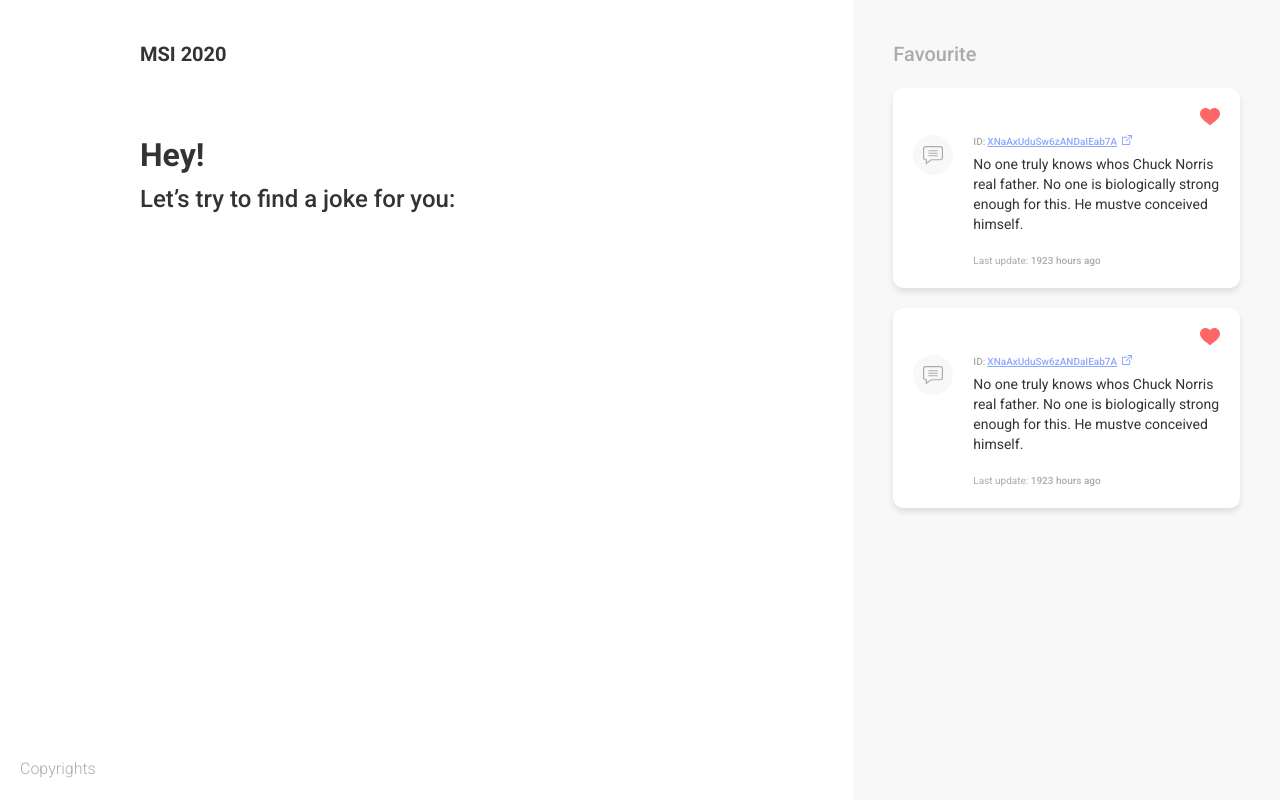
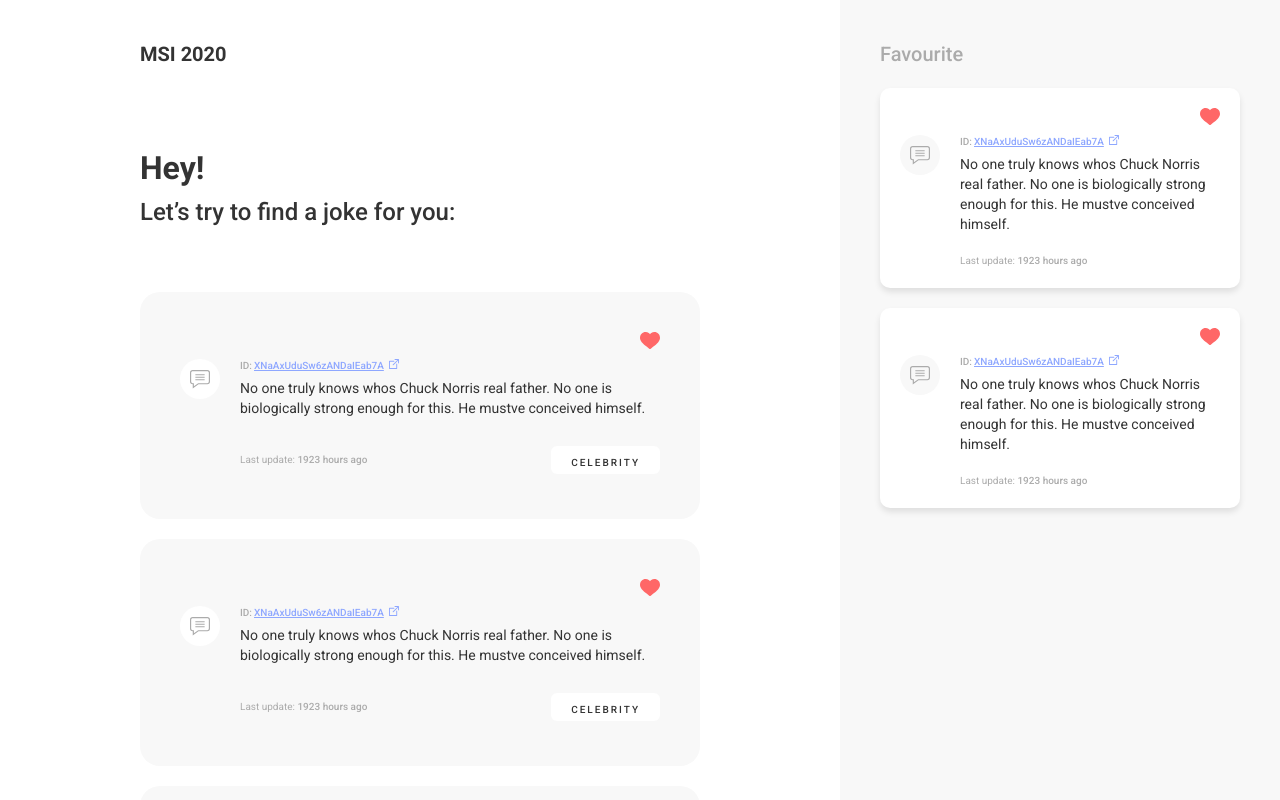
Before and after one commit to AnnabellFlem/MSI-2020, a React (Create React App) app: page / in a window 1280 px wide. Shown: the top 800 px of the page. Built offline with nearby package versions, Linux system fonts and the light colour scheme.

Commit message:
Added list of Jokes component style, refactored global styles

```diff
--- a/src/Components/FavouriteList/FavouriteListStyle.scss
+++ b/src/Components/FavouriteList/FavouriteListStyle.scss
@@ -28,8 +28,22 @@
   box-shadow: $shadow;
   max-height: max-content;
   width: auto;
+  min-width: 360px;
 }
 
 .Favorite_item svg.color {
   fill: $grey-light;
 }
+
+.Favorite_item svg.heart {
+  right: $indent-s;
+  top: $indent-s;
+}
+
+.Favorite_item svg .circle {
+  fill: $grey-light;
+}
+
+.Favorite_item .JokeItem__category {
+  display: none;
+}
--- a/src/Components/Header/HeaderStyle.scss
+++ b/src/Components/Header/HeaderStyle.scss
@@ -14,7 +14,7 @@
   color: $dark;
   font-size: 20px;
   line-height: 1.4;
-  margin: 40px 0;
+  margin: $indent-m 0 78px;
 }
 
 .Header__menu {
@@ -32,3 +32,16 @@
   line-height: 1.4;
   color: $grey-dark;
 }
+
+
+@media (max-width: 1200px) {
+  .Header {
+    margin: 0 ($indent-l / 2);
+  }
+}
+
+@media (max-width: 1000px) {
+  .Header {
+    margin: 0 ($indent-l / 3.5);
+  }
+}
--- a/src/Components/JokeItem/JokeItemStyle.scss
+++ b/src/Components/JokeItem/JokeItemStyle.scss
@@ -22,12 +22,7 @@
 
 .JokeItem__icons svg.heart {
   position: absolute;
-  top: $indent-s;
-  right: $indent-s;
-}
-
-.JokeItem__icons svg .circle {
-  fill: $grey-light;
+  cursor: pointer;
 }
 
 .JokeItem__text-wrapper {
@@ -42,6 +37,16 @@
   font-weight: 500;
   font-size: 10px;
   line-height: 14px;
+  cursor: pointer;
+}
+
+.JokeItem__link:hover a {
+  color: darken( $purple-light, 10% )
+}
+
+.JokeItem__link:hover svg {
+  transform: translate(2px, -2px);
+  fill: darken( $purple-light, 10% );
 }
 
 .JokeItem__link span {
@@ -52,6 +57,11 @@
 .JokeItem__link a {
   margin-right: 5px;
   color: $purple-light;
+  transition: all .2s ease-in;
+}
+
+.JokeItem__link svg {
+  transition: all .2s ease-in;
 }
 
 .JokeItem__info {
@@ -74,3 +84,25 @@
   font-weight: 500;
   color: currentColor;
 }
+
+.JokeItem__info-wrapper {
+  display: flex;
+  align-items: center;
+  justify-content: space-between;
+  width: 100%;
+}
+
+.JokeItem__category {
+  width: max-content;
+  background: $white;
+  border-radius: 6px;
+}
+
+.JokeItem__category span {
+  font-weight: 500;
+  font-size: 10px;
+  line-height: 14px;
+  letter-spacing: 2px;
+  text-transform: uppercase;
+  padding: 6px 20px;
+}
--- a/src/Components/JokeItem/JokeItemView.tsx
+++ b/src/Components/JokeItem/JokeItemView.tsx
@@ -28,7 +28,12 @@ const JokeItemView: React.FC<Prop> = ({ className }) => {
                 No one is biologically strong enough for this.
                 He mustve conceived himself.
           </p>
-          <small className="JokeItem__info">Last update: <mark>1923 hours ago</mark></small>
+          <div className="JokeItem__info-wrapper">
+            <small className="JokeItem__info">Last update: <mark>1923 hours ago</mark></small>
+            <div className="JokeItem__category">
+              <span>celebrity</span>
+            </div>
+          </div>
         </div>
       </div>
     </li>
--- a/src/Components/JokesLIst/JokesListStyle.scss
+++ b/src/Components/JokesLIst/JokesListStyle.scss
@@ -0,0 +1,29 @@
+@import '../../Styles/colors';
+@import '../../Styles/sizes';
+
+.Jokes {
+  display: flex;
+  flex-direction: column;
+}
+
+.Jokes__item {
+  background: $grey-light;
+  border-radius: 20px;
+}
+
+.Jokes__item svg.heart {
+  right: $indent-m;
+  top: $indent-m;
+}
+
+.Jokes__item svg .circle {
+  fill: $white;
+}
+
+.Jokes__item .JokeItem__wrapper {
+  margin: 67px $indent-m 45px;
+}
+
+.Jokes__item .JokeItem__text {
+  margin-bottom: 28px;
+}
--- a/src/Components/JokesLIst/JokesListView.tsx
+++ b/src/Components/JokesLIst/JokesListView.tsx
@@ -1,10 +1,15 @@
 import React from 'react'
 import './JokesListStyle.scss'
+import JokeItem from '../JokeItem'
 
 const JokesListView: React.FC = () => {
   return (
-    <div>
-    </div>
+    <ul className="Jokes">
+      <JokeItem className="Jokes__item" />
+      <JokeItem className="Jokes__item" />
+      <JokeItem className="Jokes__item" />
+      <JokeItem className="Jokes__item" />
+    </ul>
   )
 }
 
--- a/src/Components/MainLayout/MainLayoutStyle.scss
+++ b/src/Components/MainLayout/MainLayoutStyle.scss
@@ -5,7 +5,7 @@
   grid-area: main;
   display: flex;
   flex-direction: column;
-  margin-left: $indent-l;
+  margin: 0 $indent-l;
 }
 
 .main__title {
@@ -22,3 +22,15 @@
   display: block;
   font-size: $font-l;
 }
+
+@media (max-width: 1200px) {
+  .main {
+    margin: 0 ($indent-l / 2);
+  }
+}
+
+@media (max-width: 1000px) {
+  .main {
+    margin: 0 ($indent-l / 3.5);
+  }
+}
```
